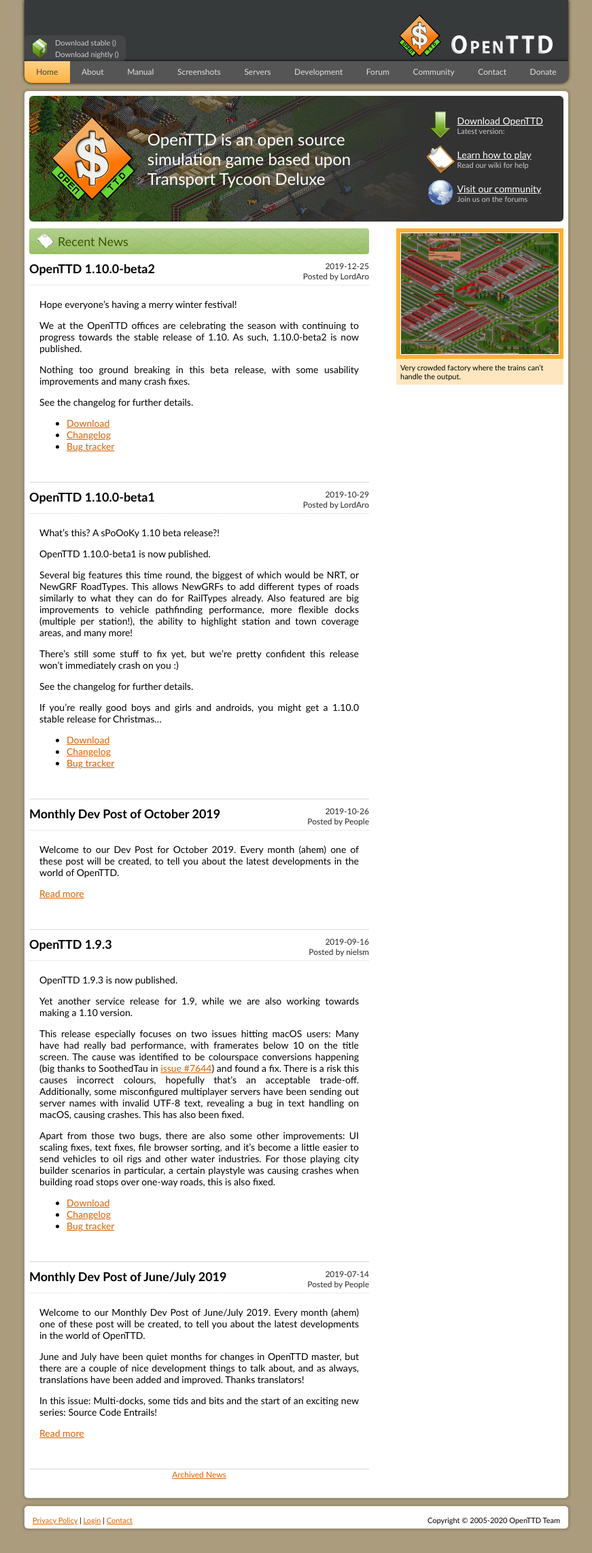
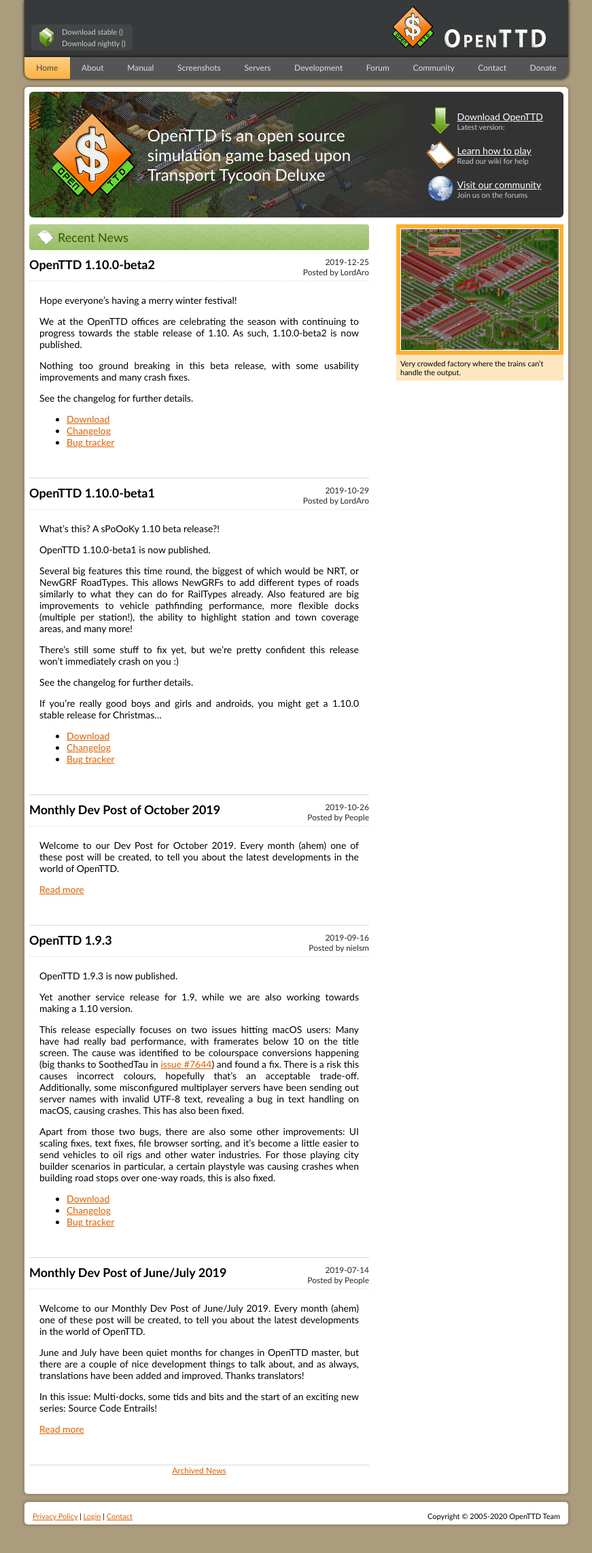
Before and after one commit to OpenTTD/website, a Jekyll site: the page built from pages/index.html, in a window 1280 px wide. Shown: the whole page at 68% size, without its empty margins (204-1075 px from the left). Built offline with Jekyll 4.4.1, drawn with Linux system fonts in a browser that asks for light colours.

Commit message:
Change: adjust the padding to make the placement of the contained containers simpler
Remove floating and margin from #openttd-logo and adjust the box height in this process.

```diff
--- a/static/css/base.css
+++ b/static/css/base.css
@@ -59,8 +59,8 @@
 }
 
 body > header {
-	height: 90px;
 	margin: 0px auto;
+	padding: 6px 10px 10px 10px;
 	box-shadow: 0px 0px 5px #000000;
 	/* Stripes! */
 	background-image: repeating-linear-gradient(to bottom, #323536 0, #323536 1px, #3c3e40 1px, #3c3e40 2px);
@@ -94,9 +94,7 @@
 #openttd-logo {
 	background: url("../img/layout/openttd-64.gif") no-repeat;
 	background-position: left center;
-	float: right;
-	height: 75px;
-	margin-top: 6px;
+	height: 68px;
 	width: 250px;
 }
 #openttd-logo-text {
```
